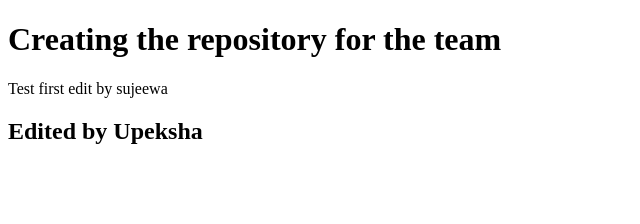
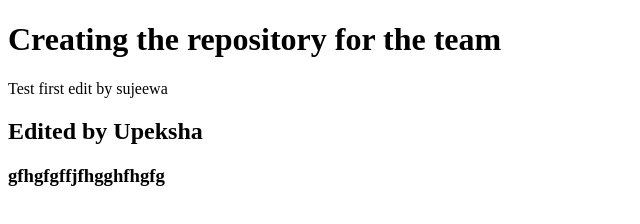
Before and after one commit to upeksha-c/server-project, a plain HTML site: page index.html in a window 1280 px wide. Shown: the whole page, without its empty margins (0-640 px from the left). Drawn offline with Linux system fonts and the light colour scheme.

Commit message:
test change

```diff
--- a/index.html
+++ b/index.html
@@ -10,6 +10,7 @@
     <p> Test first edit by sujeewa</p>
 
     <h2>Edited by Upeksha</h2>
+    <h3>gfhgfgffjfhgghfhgfg</h3>
 
 </body>
 </html>
```
